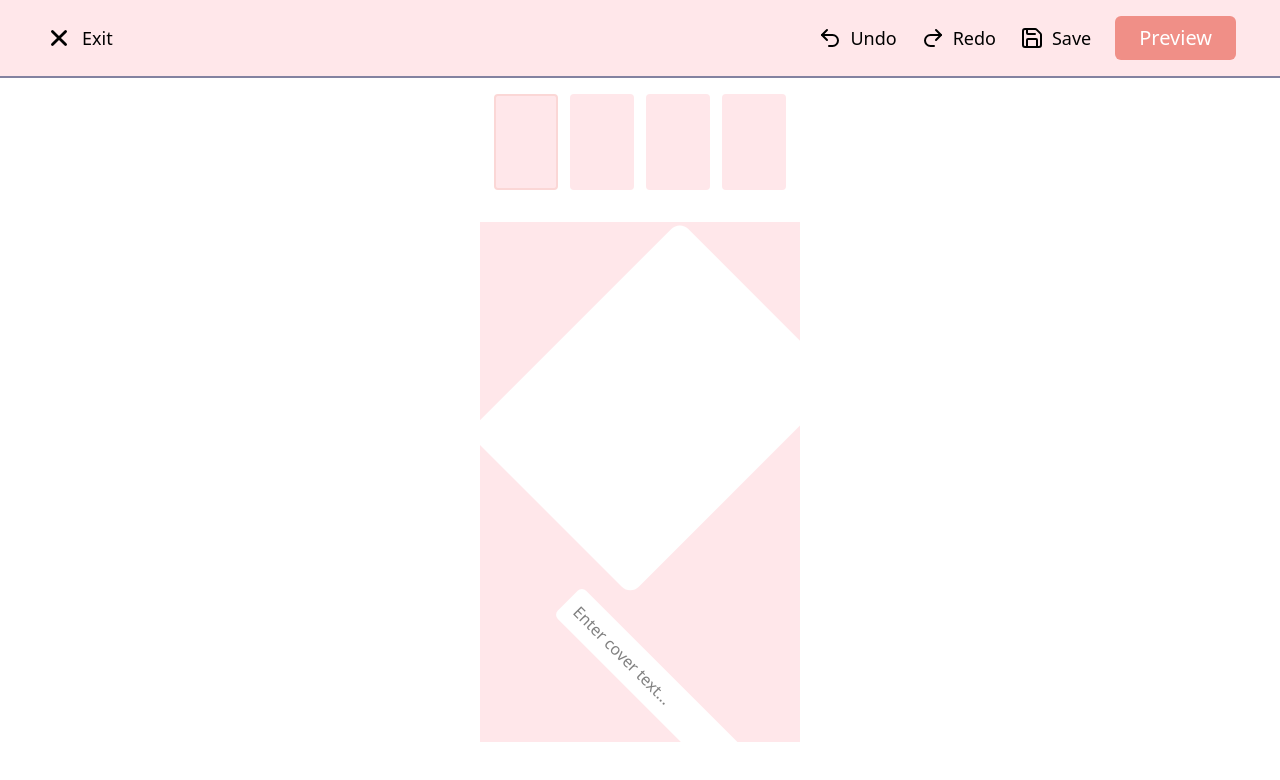
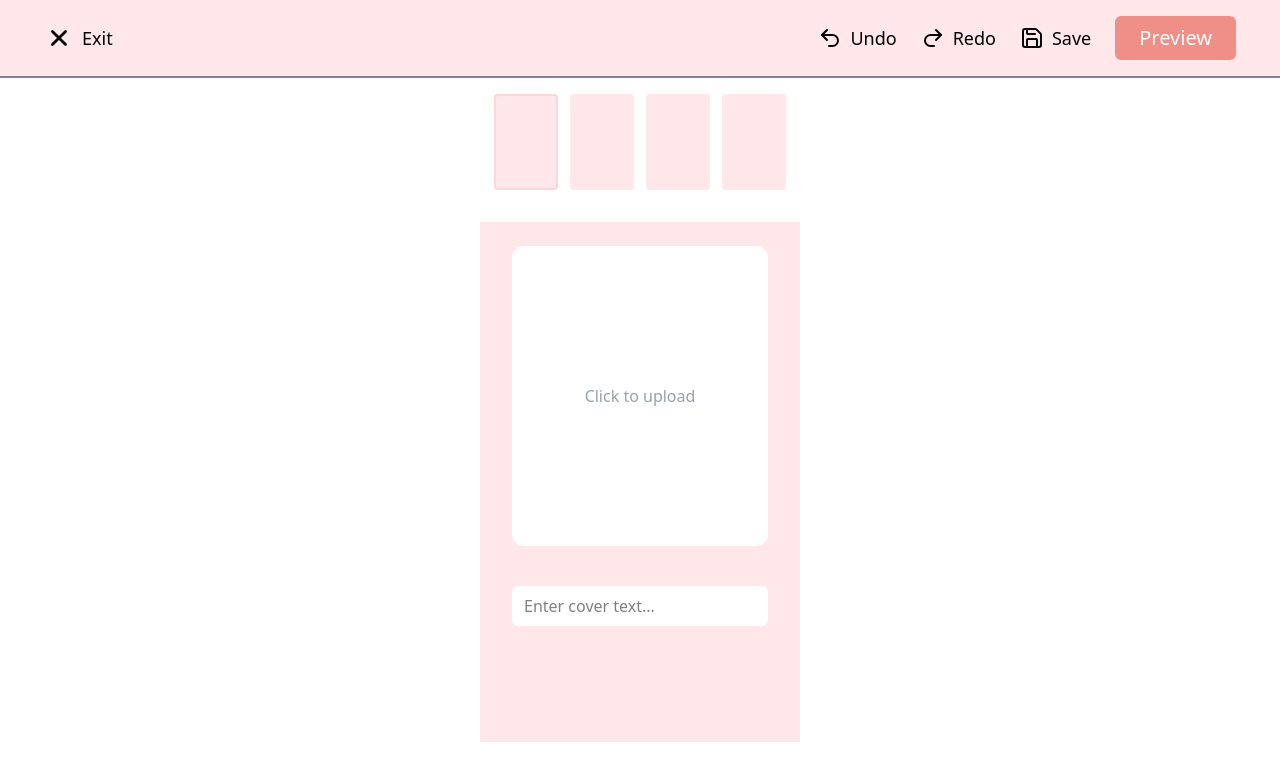
Before and after one commit to GeoLine02/luxera, a Next.js app: page /en/editor/card in a window 1280 px wide. Shown: the top 780 px of the page. Built offline with nearby package versions, Linux system fonts and the light colour scheme; a web font is replaced by a local one.

Commit message:
chore: roll back styles

```diff
--- a/app/[locale]/editor/card/components/ActivePage.tsx
+++ b/app/[locale]/editor/card/components/ActivePage.tsx
@@ -14,7 +14,7 @@ const ActivePage = () => {
 
   return (
     <div className="w-full md:w-[25%] h-[80%] mb-14 md:mb-0  flex justify-center items-center">
-      <div className="h-full w-[80%] mx-auto md:w-full px-4 bg-light-pink overflow-hidden">
+      <div className="h-full w-[80%] mx-auto md:w-full px-4 md:px-0 bg-light-pink overflow-hidden">
         {activePage.id === 1 && <FirstPage />}
         {activePage.id === 2 && <SecondPage />}
         {activePage.id === 3 && <ThirdPage />}
--- a/app/[locale]/editor/card/components/pages/FirstPage.tsx
+++ b/app/[locale]/editor/card/components/pages/FirstPage.tsx
@@ -12,47 +12,37 @@ interface CoverImageProps {
 
 const CoverImage = ({ setFile, file }: CoverImageProps) => {
   const inputRef = useRef<HTMLInputElement>(null);
+  const { firstPage } = useSelector(
+    (state: RootState) => state.cardEditorSlice
+  );
 
   const handleImageClick = () => {
     inputRef.current?.click();
   };
 
-  const { firstPage } = useSelector(
-    (state: RootState) => state.cardEditorSlice
-  );
+  // Shared placeholder/image container styles
+  const containerClasses =
+    "relative w-[80%] h-[180px] sm:h-[250px] md:h-[300px] m-4 sm:m-6 rounded-xl overflow-hidden cursor-pointer flex items-center justify-center bg-white";
 
   return (
-    <div className="w-full">
+    <>
       <input
         type="file"
         ref={inputRef}
         style={{ display: "none" }}
         onChange={(e) => setFile(e.target.files?.[0] || null)}
       />
+
       {!file && !firstPage.userImage && (
-        <div
-          onClick={handleImageClick}
-          style={{
-            top: firstPage.userImageCordinates.top,
-            left: firstPage.userImageCordinates.left,
-            bottom: firstPage.userImageCordinates.bottom,
-            right: firstPage.userImageCordinates.right,
-            rotate: `${firstPage.imagePlaceholderAngle}deg`,
-          }}
-          className="absolute w-[90%] sm:w-[80%] h-[180px] sm:h-[250px] md:h-[300px] m-4 sm:m-6 bg-white rounded-xl cursor-pointer"
-        ></div>
+        <div onClick={handleImageClick} className={containerClasses}>
+          <span className="text-gray-400 text-sm sm:text-base">
+            Click to upload
+          </span>
+        </div>
       )}
+
       {firstPage.userImage && (
-        <div
-          style={{
-            top: firstPage.userImageCordinates.top,
-            left: firstPage.userImageCordinates.left,
-            bottom: firstPage.userImageCordinates.bottom,
-            right: firstPage.userImageCordinates.right,
-            rotate: `${firstPage.imagePlaceholderAngle}deg`,
-          }}
-          className="absolute w-[90%] sm:w-[80%] h-[180px] sm:h-[250px] md:h-[300px] m-4 sm:m-6 rounded-xl overflow-hidden cursor-pointer"
-        >
+        <div onClick={handleImageClick} className={containerClasses}>
           <Image
             fill
             src={firstPage.userImage}
@@ -61,7 +51,7 @@ const CoverImage = ({ setFile, file }: CoverImageProps) => {
           />
         </div>
       )}
-    </div>
+    </>
   );
 };
 
@@ -89,21 +79,14 @@ const FirstPage = () => {
   );
 
   return (
-    <div className="w-full h-full gap-4 relative">
+    <div className="flex flex-col items-center w-full gap-4">
       <CoverImage file={file} setFile={setFile} />
 
       <input
         name="coverText"
         onChange={onChange}
         value={firstPage.userText}
-        style={{
-          top: firstPage.userTextCordinates.top,
-          bottom: firstPage.userTextCordinates.bottom,
-          left: firstPage.userTextCordinates.left,
-          right: firstPage.userTextCordinates.right,
-          rotate: `${firstPage.textAngle}deg`,
-        }}
-        className="absolute w-[90%] sm:w-[80%] rounded-md px-3 py-2 text-sm sm:text-base outline-none focus:ring-2 bg-white focus:ring-pink-300"
+        className="w-[90%] sm:w-[80%] border bg-white border-gray-400 rounded-md px-3 py-2 text-sm sm:text-base outline-none"
         type="text"
         placeholder="Enter cover text..."
       />
--- a/app/[locale]/editor/card/pagesData.ts
+++ b/app/[locale]/editor/card/pagesData.ts
@@ -5,19 +5,7 @@ export const pagesData: EditorCardType = {
     id: 1,
     coverImage: "",
     userImage: null,
-    userImageCordinates: { top: 0, left: 0, bottom: 0, right: 0 },
-    pagePreview: "",
-    imagePlaceholderAngle: 0,
-    userTextCordinates: {
-      top: 120,
-      left: 10,
-      bottom: 100,
-      right: 20,
-    },
     userText: "",
-    userImageAngle: 0,
-    textAngle: 45,
-    userImageZoom: 100,
   },
   secondPage: {
     id: 2,
--- a/app/store/features/cardEditorSlice.ts
+++ b/app/store/features/cardEditorSlice.ts
@@ -21,25 +21,10 @@ const cardEditorSlice = createSlice({
     activeSetting: null,
     allImages: [],
     firstPage: {
+      id: 1,
       coverImage: "",
-      id: 1,
-      pagePreview: "",
-      userImageAngle: 0,
-      userImageZoom: 100,
       userImage: null,
-      imagePlaceholderAngle: 45,
-      textAngle: 45,
-      userImageCordinates: {
-        top: 12,
-        left: 20,
-        bottom: 20,
-        right: 100,
-      },
       userText: "",
-      userTextCordinates: {
-        bottom: 40,
-        right: 20,
-      },
     },
   },
   name: "cardEditorSlice",
--- a/app/types/cardEditor.ts
+++ b/app/types/cardEditor.ts
@@ -3,24 +3,7 @@ export interface EditorCardType {
     id: 1;
     coverImage: string;
     userImage: string | null;
-    userImageCordinates: {
-      top?: number;
-      left?: number;
-      bottom?: number;
-      right?: number;
-    };
-    imagePlaceholderAngle: number;
-    userImageAngle: number;
-    userImageZoom: number;
     userText: string;
-    userTextCordinates: {
-      top?: number;
-      left?: number;
-      bottom?: number;
-      right?: number;
-    };
-    textAngle: number;
-    pagePreview: string;
   };
   secondPage: {
     id: 2;
```
